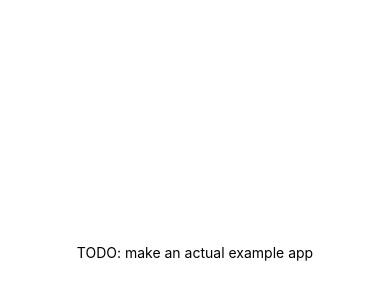
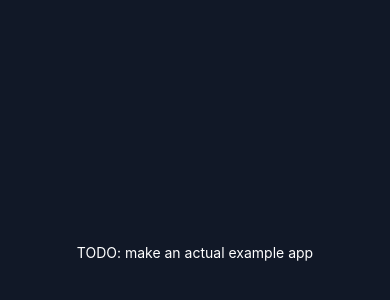
Before and after one commit to Ovikx/expo-ink, a React Native app in the folder example/: screen / in a window 390 px wide. Shown: the part 170-470 px from the top of the page. Built offline with nearby package versions, Linux system fonts and the light colour scheme.

Commit message:
feat: add db setup to example

```diff
--- a/example/src/App.tsx
+++ b/example/src/App.tsx
@@ -1,25 +1,12 @@
 import * as React from 'react';
 
-import { StyleSheet, View, Text } from 'react-native';
+import { View, Text } from 'react-native';
 // import { ExpoSQLiteORM } from 'expo-ink';
 
 export default function App() {
   return (
-    <View style={styles.container}>
-      <Text>TODO: make an actual example app</Text>
+    <View className="flex-1 items-center justify-center bg-gray-900">
+      <Text className="text-white">TODO: make an actual example app</Text>
     </View>
   );
 }
-
-const styles = StyleSheet.create({
-  container: {
-    flex: 1,
-    alignItems: 'center',
-    justifyContent: 'center',
-  },
-  box: {
-    width: 60,
-    height: 60,
-    marginVertical: 20,
-  },
-});
```
Also changed, not shown: example/src/db/columns.ts (added, +20 -0 lines), example/src/db/dbConfig.ts (added, +12 -0 lines), example/src/types/types.tsx (added, +12 -0 lines), example/tsconfig.json (+8 -3 lines).
